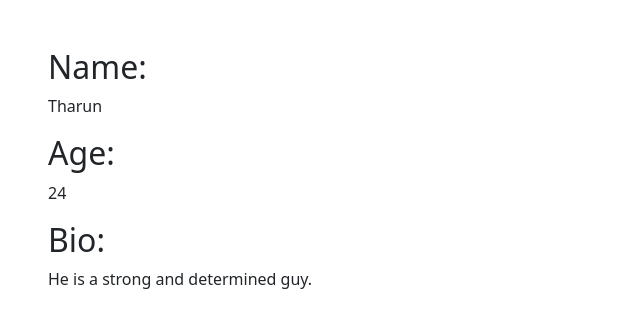
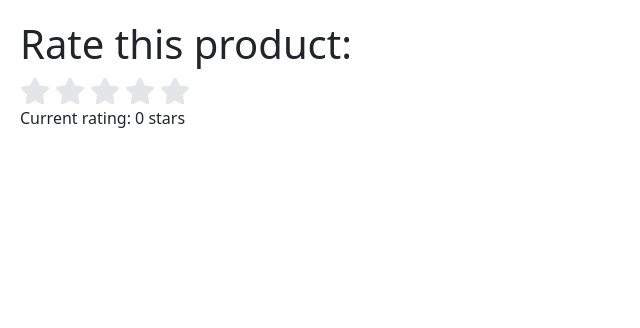
Before and after one commit to tharun2623/React-7days_Challenge, a React (Create React App) app: page / in a window 1280 px wide. Shown: the top 328 px of the page, without its empty margins (0-640 px from the left). Built offline with nearby package versions, Linux system fonts and the light colour scheme; the HTML template or start-up script is replaced by a standard one.

Commit message:
Star Rating Challenge

```diff
--- a/package.json
+++ b/package.json
@@ -10,6 +10,7 @@
     "bootstrap": "^5.3.5",
     "react": "^19.0.0",
     "react-dom": "^19.0.0",
+    "react-icons": "^5.5.0",
     "react-scripts": "5.0.1",
     "web-vitals": "^2.1.4"
   },
--- a/src/App.jsx
+++ b/src/App.jsx
@@ -1,10 +1,22 @@
-import React from 'react'
-import './index.css';
-import Main from './components/main.jsx';
-import 'bootstrap/dist/css/bootstrap.min.css';
+import React, { useState } from 'react';
+import StarRating from './components/Starrating';
 
-const App = () => {
-   return <Main name={"Tharun"} age={24} bio={"He is a strong and determined guy."}/>
+function App() {
+  const [rating, setRating] = useState(0);
+  const [hoverRating, setHoverRating] = useState(0); // For hover effect
+
+  return (
+    <div style={{ padding: '20px' }}>
+      <h1>Rate this product:</h1>
+      <StarRating
+        rating={rating}
+        hoverRating={hoverRating}
+        onRate={(newRating) => setRating(newRating)}
+        onHover={(hoveredRating) => setHoverRating(hoveredRating)}
+      />
+      <p>Current rating: {rating} {rating === 1 ? 'star' : 'stars'}</p>
+    </div>
+  );
 }
 
-export default App
+export default App;
--- /dev/null
+++ b/src/components/Starrating.jsx
@@ -0,0 +1,24 @@
+import React from 'react';
+import { FaStar } from 'react-icons/fa';
+
+function StarRating({ rating, hoverRating, onRate, onHover }) {
+  const stars = [1, 2, 3, 4, 5];
+
+  return (
+    <div style={{ display: 'flex', gap: '5px' }}>
+      {stars.map((star) => (
+        <FaStar
+          key={star}
+          size={30}
+          color={(hoverRating || rating) >= star ? '#ffc107' : '#e4e5e9'}
+          onMouseEnter={() => onHover(star)}
+          onMouseLeave={() => onHover(0)}
+          onClick={() => onRate(star)}
+          style={{ cursor: 'pointer', transition: 'color 0.2s' }}
+        />
+      ))}
+    </div>
+  );
+}
+
+export default StarRating;
```
Also changed, not shown: 1 other file (tests, documents, lock files or other folders).
